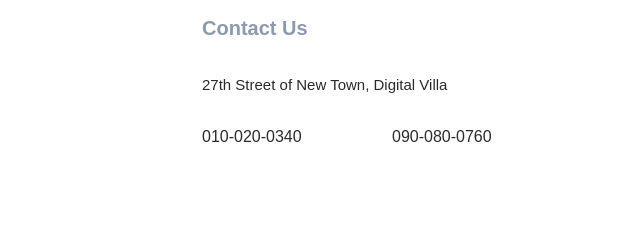
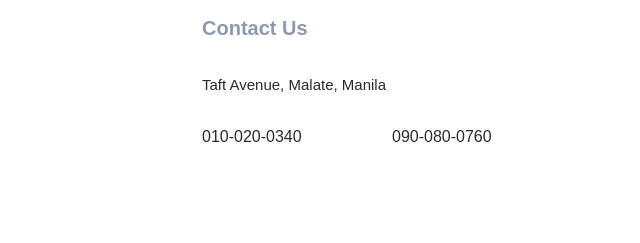
Before and after one commit to SakuZN/CCAPDEV_Dormable, a website: page web_pages/index.html in a window 1280 px wide. Shown: the part 2254-2497 px from the top of the page, 640-1280 px from the left. Drawn offline with Linux system fonts and the light colour scheme; a web font is replaced by a local one.

Commit message:
Merged Local listing to Master

```diff
--- a/web_pages/index.html
+++ b/web_pages/index.html
@@ -164,7 +164,7 @@
         <div class="col-lg-4">
           <div class="contact-us">
             <h4>Contact Us</h4>
-            <p>27th Street of New Town, Digital Villa</p>
+            <p>Taft Avenue, Malate, Manila</p>
             <div class="row">
               <div class="col-lg-6">
                 <a href="#">010-020-0340</a>
```
